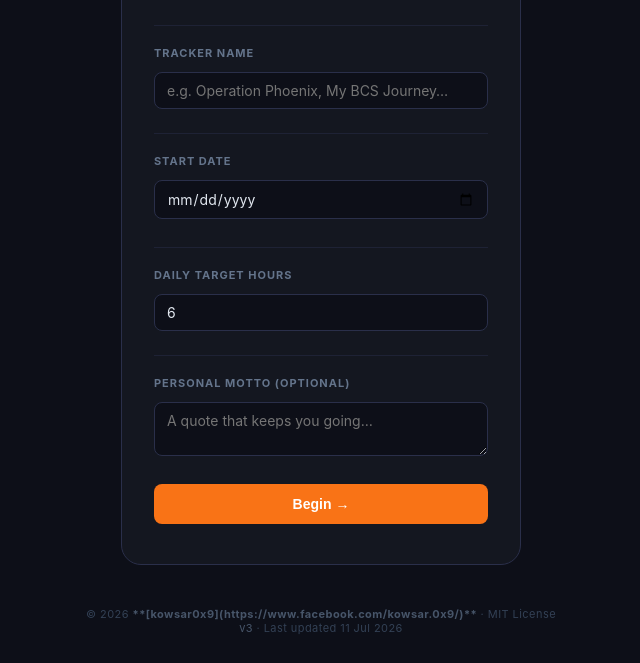
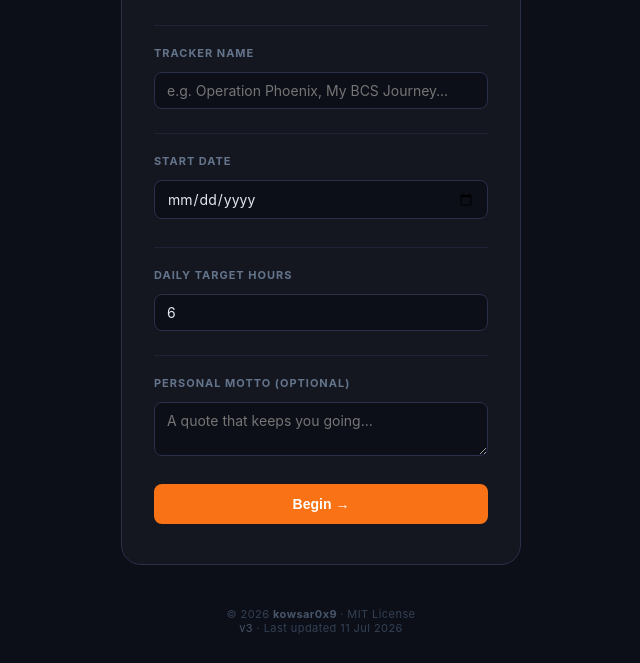
Before and after one commit to kowsar0x9/Phoenix-Tracker, a plain HTML site: page index.html in a window 1280 px wide. Shown: the part 252-915 px from the top of the page, without its empty margins (319-959 px from the left). Drawn offline with Linux system fonts and the light colour scheme.

Commit message:
Update index.html

```diff
--- a/index.html
+++ b/index.html
@@ -826,7 +826,13 @@ textarea { resize: vertical; }
 
 <!-- Footer -->
 <div style="text-align:center;padding:18px 16px 28px;font-size:11px;color:#334155;letter-spacing:0.04em;">
-  © <span id="footer-year"></span> <strong style="color:#475569;">**[kowsar0x9](https://www.facebook.com/kowsar.0x9/)**</strong> · MIT License<br>
+  © <span id="footer-year"></span>
+  <strong>
+    <a href="https://www.facebook.com/kowsar.0x9/" target="_blank" style="color:#475569;text-decoration:none;">
+      kowsar0x9
+    </a>
+  </strong>
+  · MIT License<br>
   <span style="color:#475569;">v3</span> · Last updated <span id="footer-updated">11 Jul 2026</span>
 </div>
 
```
